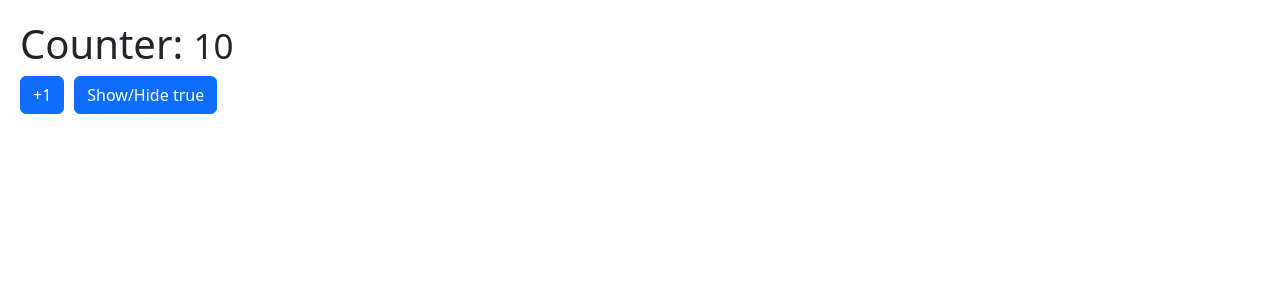
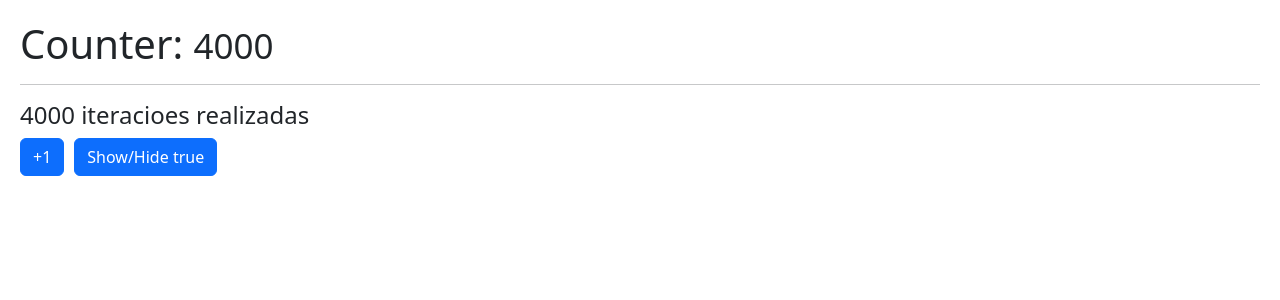
Before and after one commit to Epadrino/react-cero-a-experto, a React (Vite) app in the folder hook_app/: page / in a window 1280 px wide. Shown: the top 300 px of the page. Built offline with nearby package versions, Linux system fonts and the light colour scheme.

Commit message:
hook_use_memo
Utilización del hook useMemo

```diff
--- /dev/null
+++ b/hook_app/src/06-memos/MemoHook.jsx
@@ -0,0 +1,40 @@
+import React, { useMemo, useState } from 'react';
+import { useCounter } from '../hooks';
+
+// funcion creda para simular un proceso pesado
+const heavyStuff = (iterationNumber = 100) => {
+	for (let i = 0; i < iterationNumber; i++) {
+		console.log('Ahí vamos...');
+	}
+	return `${iterationNumber} iteracioes realizadas`;
+};
+
+export const MemoHook = () => {
+	// custonHook para incrementar la numeracion
+	const { counter, increment } = useCounter(4000);
+
+	// hook para cambiar el estado bolean
+	const [show, setShow] = useState(true);
+
+	// hook para guardar la operacion y evitar cargarla sin necesidad
+	const memorizedValue = useMemo(() => heavyStuff(counter), [counter]);
+
+	// Componente
+	return (
+		<>
+			<h1>
+				Counter: <small>{counter} </small>
+			</h1>
+			<hr />
+			<h4>{memorizedValue}</h4>
+
+			<button className=' btn btn-primary' onClick={increment}>
+				+1
+			</button>
+
+			<button className=' btn btn-primary' onClick={() => setShow(!show)}>
+				Show/Hide {JSON.stringify(show)}
+			</button>
+		</>
+	);
+};
--- a/hook_app/src/hooks/useCounter.js
+++ b/hook_app/src/hooks/useCounter.js
@@ -1,6 +1,6 @@
 import { useState } from 'react';
 
-export const useCounter = (initialValue = 0) => {
+export const useCounter = (initialValue = 1) => {
 	const [counter, setCounter] = useState(initialValue);
 
 	const increment = () => {
--- a/hook_app/src/main.jsx
+++ b/hook_app/src/main.jsx
@@ -1,8 +1,9 @@
 import React from 'react';
 import ReactDOM from 'react-dom/client';
 import { BrowserRouter } from 'react-router-dom';
-import { Memorize } from './06-memos/Memorize';
+import { MemoHook } from './06-memos/MemoHook';
 
+//import { Memorize } from './06-memos/Memorize';
 //import { Layout } from './05-useLayoutEffect/Layout';
 // import { FocusScreen } from './04-useRef/FocusScreen';
 //import { MultiplesCustomHooks } from './03-examples/MultiplesCustomHooks';
@@ -20,7 +21,7 @@ import './index.css';
 ReactDOM.createRoot(document.getElementById('root')).render(
 	<BrowserRouter>
 		<React.StrictMode>
-			<Memorize />
+			<MemoHook />
 		</React.StrictMode>
 	</BrowserRouter>
 );
```
